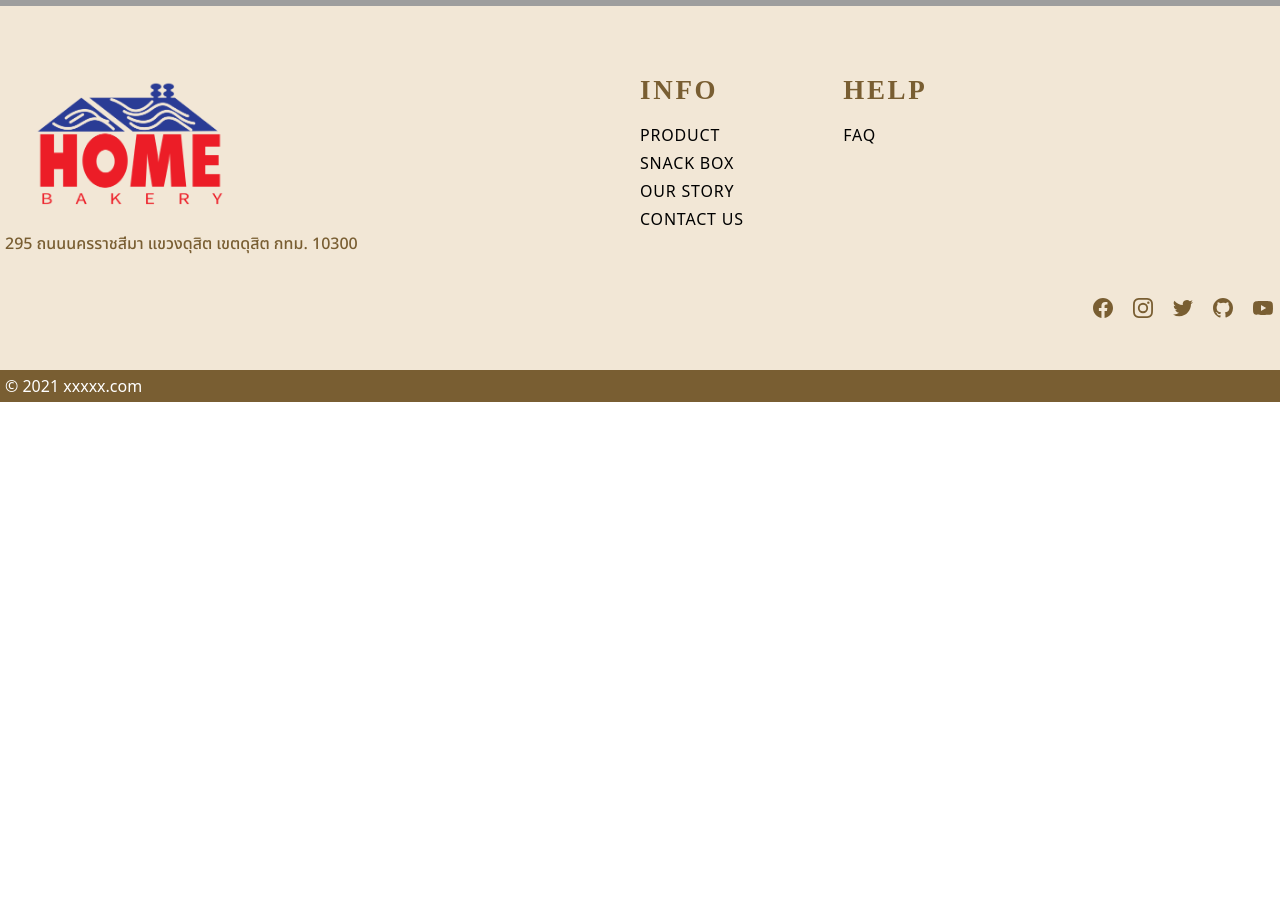
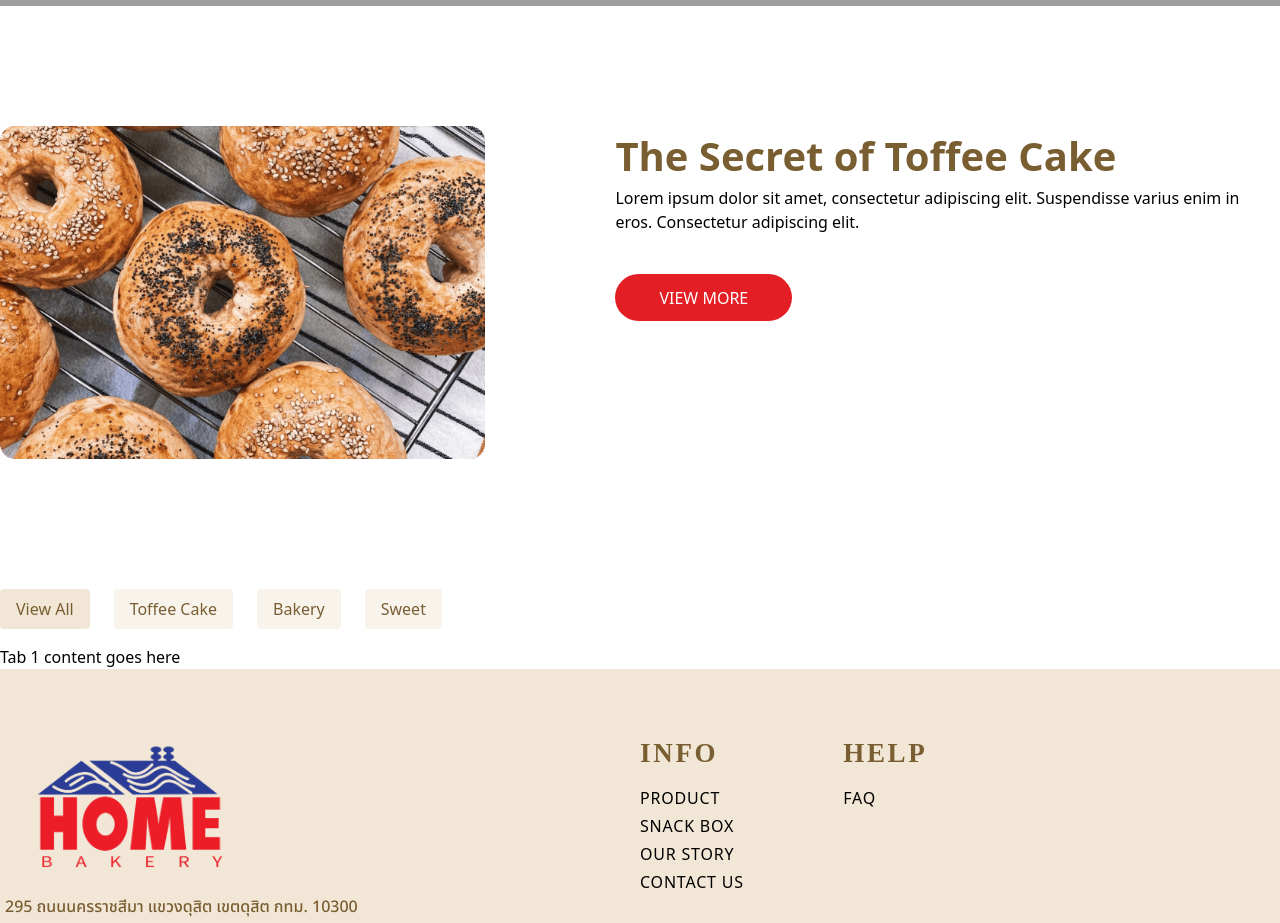
Before and after one commit to MarkSuttirak/homebakery, a React (Create React App) app: page /bakery-article in a window 1280 px wide. Shown: the part 860-1783 px from the top of the page. Before the commit the page ends 1262 px from the top, so only its background shows below. Built offline with nearby package versions, Linux system fonts and the light colour scheme; grey boxes are pictures that could not be loaded.

Commit message:
bakery article

```diff
--- a/src/pages/bakery-article.js
+++ b/src/pages/bakery-article.js
@@ -1,7 +1,15 @@
-import React from "react";
+import React, { useState } from "react";
 import bakeryArticleBgImg from "../img/bakeryArticleBgImg.png";
+import featuredBlogImg from "../img/featuredBlogImg.png";
 
 function BakeryArticle() {
+  const activeTabClass = "bg-[#F2E7D6] text-[#795E32]";
+  const [activeTab, setActiveTab] = useState(1);
+
+  const handleTabClick = (tabIndex) => {
+    setActiveTab(tabIndex);
+  };
+
   return (
     <main>
       <section
@@ -20,6 +28,70 @@ function BakeryArticle() {
           </p>
         </div>
       </section>
+      <section className="mt-[120px]">
+        <div className="max-w-[1300px] mx-auto flex">
+          <div>
+            <img src={featuredBlogImg} alt="" />
+          </div>
+          <div className="pl-[130px]">
+            <h2 className="text-[#795E32] text-[40px] font-bold font-Avenir">
+              The Secret of Toffee Cake
+            </h2>
+            <p>
+              Lorem ipsum dolor sit amet, consectetur adipiscing elit.
+              Suspendisse varius enim in eros. Consectetur adipiscing elit.
+            </p>
+            <button className="w-[177px] h-[47px] bg-[#E41E25] uppercase text-white rounded-full mt-[40px] ">
+              VIEW MORE
+            </button>
+          </div>
+        </div>
+      </section>
+      <section className="mt-[130px]">
+        <div className="max-w-[1300px] mx-auto">
+          <div className="flex gap-x-6">
+            <button
+              onClick={() => handleTabClick(1)}
+              className={`px-4 py-2 text-[#795E32] ${
+                activeTab === 1 ? "bg-[#F2E7D6] text-[#795E32]" : "bg-[#F8F3EB]"
+              } rounded`}
+            >
+              View All
+            </button>
+            <button
+              onClick={() => handleTabClick(2)}
+              className={`px-4 py-2 text-[#795E32] ${
+                activeTab === 2 ? "bg-[#F2E7D6] text-[#795E32]" : "bg-[#F8F3EB]"
+              } rounded`}
+            >
+              Toffee Cake
+            </button>
+            <button
+              onClick={() => handleTabClick(3)}
+              className={`px-4 py-2 text-[#795E32] ${
+                activeTab === 3 ? "bg-[#F2E7D6] text-[#795E32]" : "bg-[#F8F3EB]"
+              } rounded`}
+            >
+              Bakery
+            </button>
+            <button
+              onClick={() => handleTabClick(4)}
+              className={`px-4 py-2 text-[#795E32] ${
+                activeTab === 4 ? "bg-[#F2E7D6] text-[#795E32]" : "bg-[#F8F3EB]"
+              } rounded`}
+            >
+              Sweet
+            </button>
+          </div>
+
+          <div className="mt-4">
+            {activeTab === 1 && <div>Tab 1 content goes here</div>}
+            {activeTab === 2 && <div>Tab 2 content goes here</div>}
+            {activeTab === 3 && <div>Tab 3 content goes here</div>}
+            {activeTab === 4 && <div>Tab 4 content goes here</div>}
+          </div>
+        </div>
+      </section>
     </main>
   );
 }
```
Also changed, not shown: src/img/featuredBlogImg.png (added).
